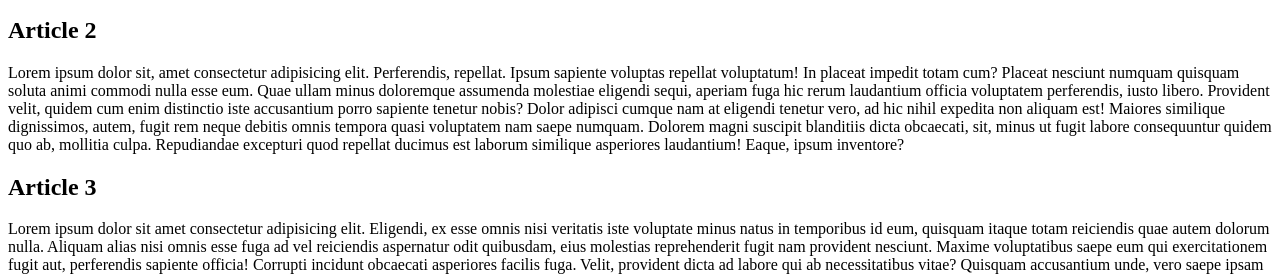
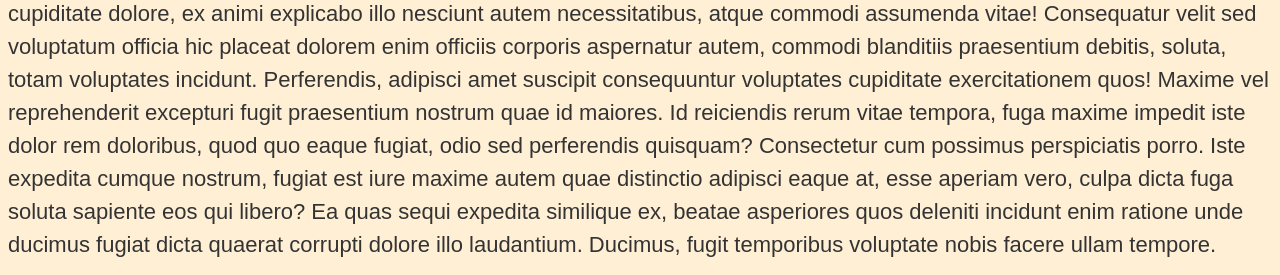
Before and after one commit to loubdelosreyesii/WEB-TUTORIAL, a plain HTML site: page 01_Lesson/index.html in a window 1280 px wide. Shown: the part 238-513 px from the top of the page. Drawn offline with Linux system fonts and the light colour scheme.

Commit message:
CSS Lesson 03 : Colors

```diff
--- a/01_Lesson/css/style03Colors.css
+++ b/01_Lesson/css/style03Colors.css
@@ -1,40 +1,14 @@
 body{
-    font-size:30px;
+    font-size: 22px;
+    font-family: Arial, Helvetica, sans-serif;
+    line-height:1.5;
+    background:#ffefd5
+    /* color:darkblue; */
+    /* color: rgb(0,0,0); using rgb function for the color*/
 }
-
-main{
-    font-family: monospace;
+p{
+    /* color: rgba(0,0,0,.8); using rgba function */
+    /* color: #0808b8; #000000;  using hexa values */
+    /* color: hsl(244, 100%, 50%); */
+    color:#333;
 }
-button,input,textarea,select{
-    font:inherit;
-}
-
-p{
-    color: purple;
-}
-/* !important is not recommended */
-/* class selector */
-.gray{
-    color:gray;
-}
-/* id selector using this tag is not recommend*/
-#second{
-    font-style: italic;
-}
-
-/* tag within a tag */
-p span{
-    text-transform: uppercase;
-    background-color: gold;
-}
-/* universal selector */
-/* *{
-    border:1px solid red;
-    font-family: monospace;
-} */
-
-/* CSS = Cascading Stylesheet. work from top to down. */
-    /* class selector is much recommended than element selector */
-    /* inheritance : will only be inherited color, line highe , alginement, typography*/
-
-/* DRY dont repeat yourself */
--- a/01_Lesson/index.html
+++ b/01_Lesson/index.html
@@ -4,7 +4,7 @@
     <meta charset="UTF-8">
     <meta name="viewport" content="width=device-width, initial-scale=1.0">
     <title>Document</title>
-    <link rel="stylesheet" href="css/style.css">
+    <link rel="stylesheet" href="css/style03Colors.css">
 </head>
 <body>
     <header>
```
